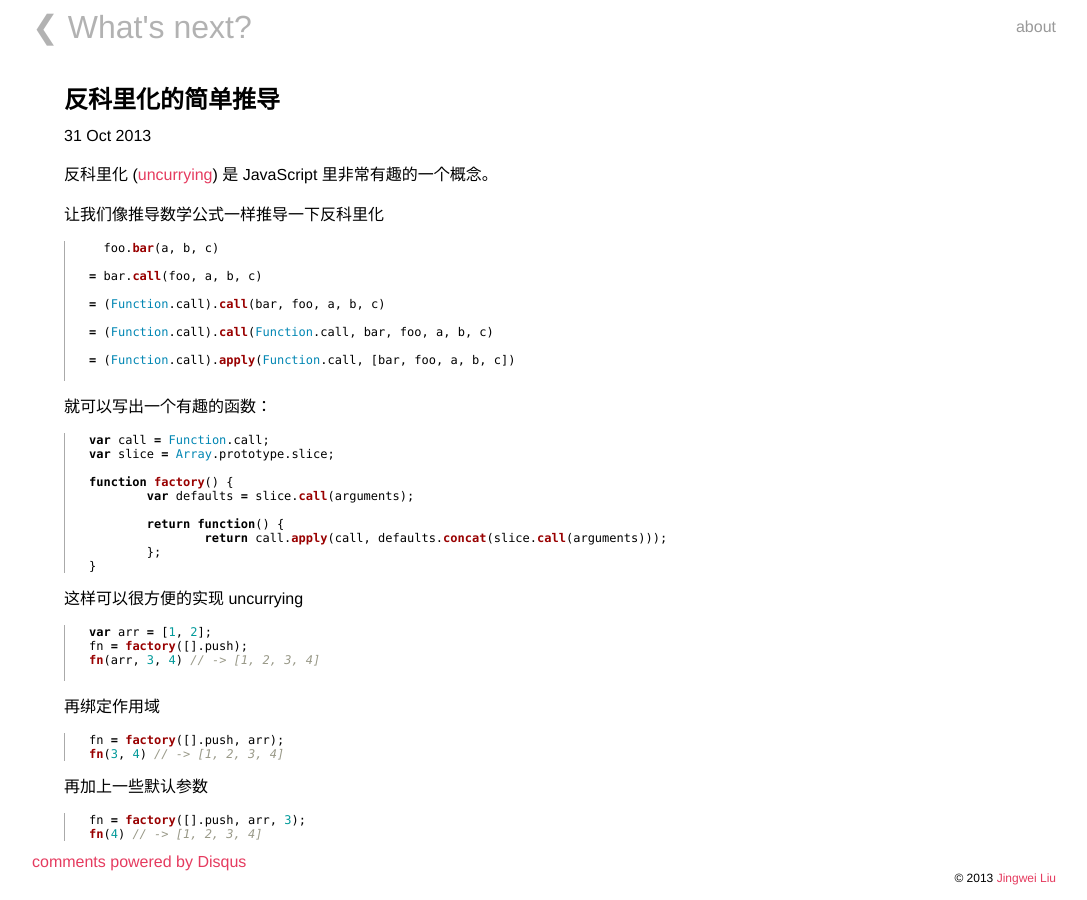
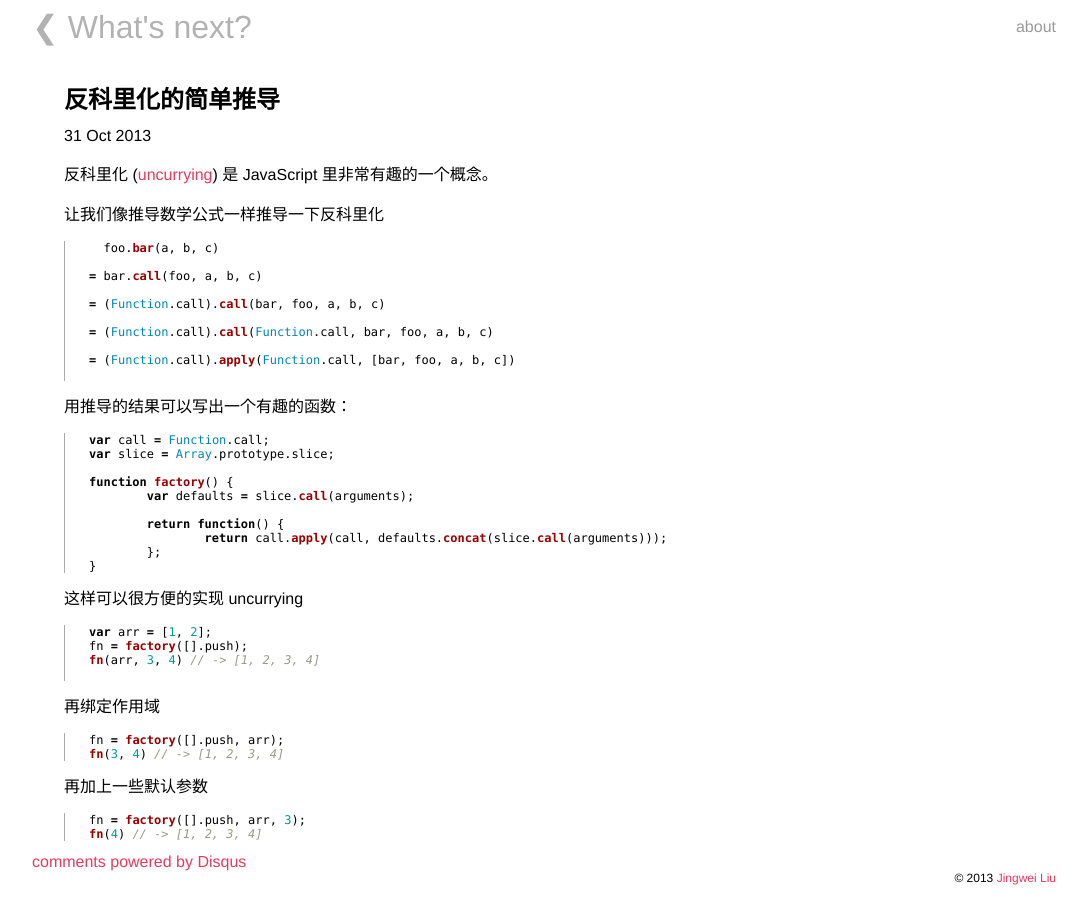
Before and after one commit to th507/blog, a Jekyll site: the page built from _posts/2013-10-31-uncurrying-and-programming-with-functions.md, in a window 1280 px wide. Shown: the whole page, without its empty margins (96-1183 px from the left). Built offline with Jekyll 4.4.1, drawn with Linux system fonts in a browser that asks for light colours; Markdown is read by kramdown in place of the engine named in the settings; comment, search, counter and statistics services are not loaded.

Commit message:
update blog post

`````diff
--- a/_posts/2013-10-31-uncurrying-and-programming-with-functions.md
+++ b/_posts/2013-10-31-uncurrying-and-programming-with-functions.md
@@ -20,7 +20,7 @@ title:  "反科里化的简单推导"
 
 ````
 
-就可以写出一个有趣的函数：
+用推导的结果可以写出一个有趣的函数：
 
 ````javascript
 var call = Function.call;
`````
